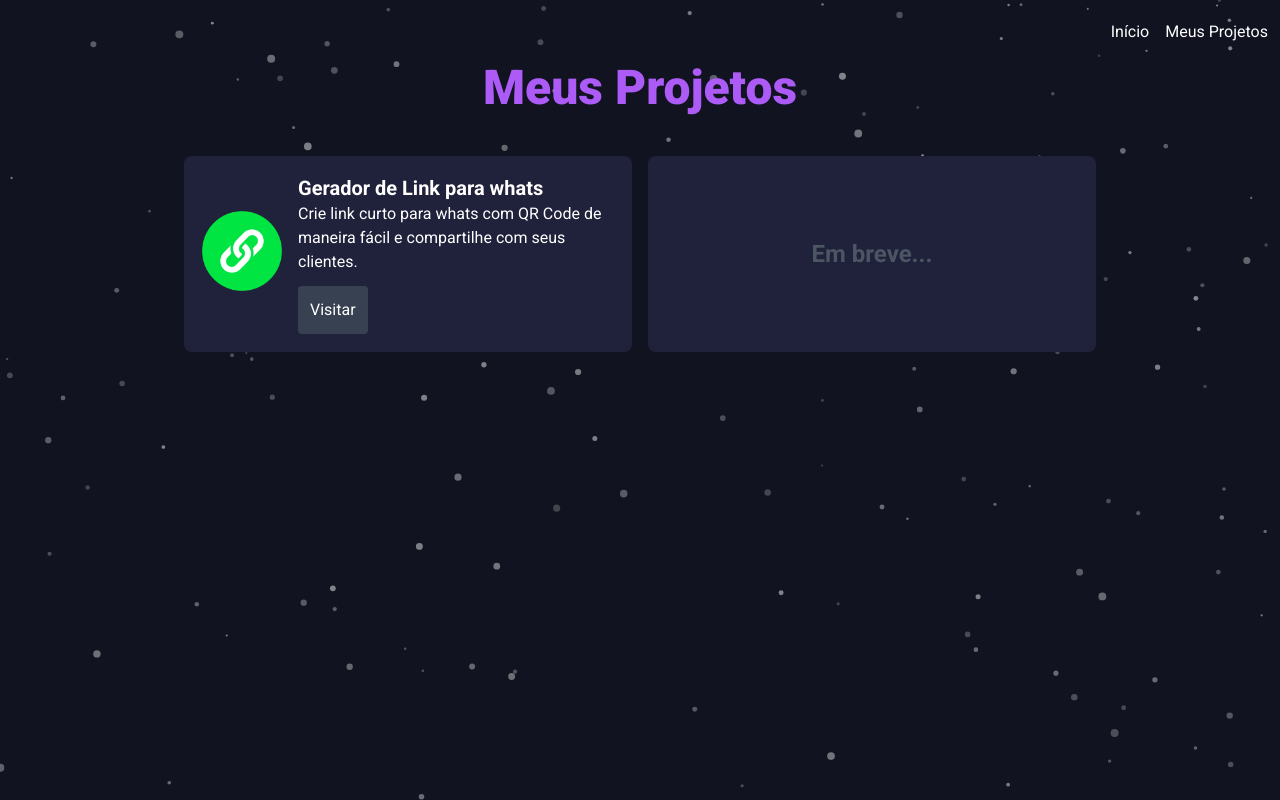
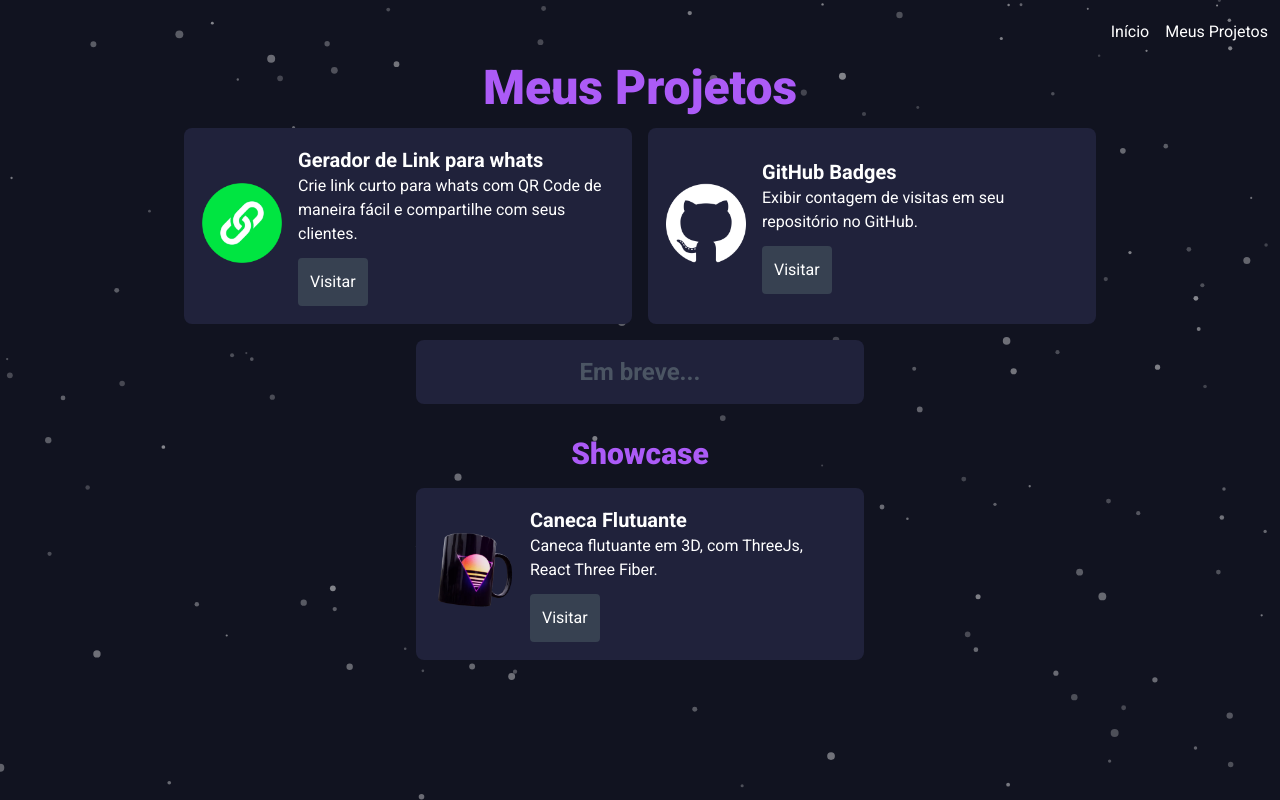
Before and after one commit to arielfavaro/arielfavaro.com, a Next.js app: page /meus-projetos in a window 1280 px wide. Built offline with nearby package versions, Linux system fonts and the light colour scheme; no server answers.

Commit message:
added more projects, styles adjustments

```diff
--- a/pages/meus-projetos.js
+++ b/pages/meus-projetos.js
@@ -9,16 +9,33 @@ export default function MeusProjetos() {
                 <title>Meus Projetos - Desenvolvedor Web - Ariel</title>
             </Head>
             <section className="container">
-                <h1 className="text-center text-5xl text-primary font-black mb-3">Meus Projetos</h1>
+                <h1 className="text-center text-5xl text-primary font-black">Meus Projetos</h1>
 
-                <div className="flex flex-wrap justify-center gap-4 py-8">
+                <div className="flex flex-wrap justify-center gap-4 pt-4 pb-8">
                     <CardProject
                         title="Gerador de Link para whats"
                         description="Crie link curto para whats com QR Code de maneira fácil e compartilhe com seus clientes."
                         link="https://app.linkwpp.com/"
                         icon="geradorlinkwhatsapp-icon.webp"
                     />
+                    <CardProject
+                        title="GitHub Badges"
+                        description="Exibir contagem de visitas em seu repositório no GitHub."
+                        link="http://another-github-badges.ari.dev.br/"
+                        icon="github-mark-light-120px-plus.webp"
+                    />
                     <CardProjectComingSoon />
+                </div>
+
+                <h2 className="text-center text-3xl text-primary font-black">Showcase</h2>
+
+                <div className="flex flex-wrap justify-center gap-4 pt-4 pb-8">
+                    <CardProject
+                        title="Caneca Flutuante"
+                        description="Caneca flutuante em 3D, com ThreeJs, React Three Fiber."
+                        link="http://floating-mug.vercel.app/"
+                        icon="caneca-3d.webp"
+                    />
                 </div>
             </section>
         </div>
```
Also changed, not shown: public/images/projects/caneca-3d.webp (added), public/images/projects/github-mark-light-120px-plus.webp (added).
